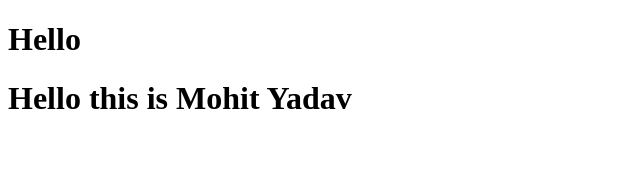
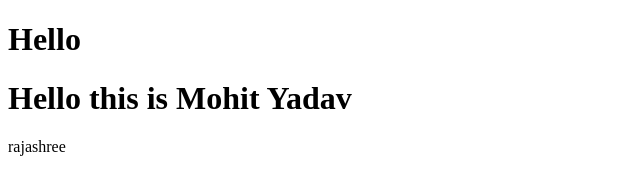
Before and after one commit to mrinalini17/KIIT-demo, a plain HTML site: page index.html in a window 1280 px wide. Shown: the full height of the page, 0-640 px from the left. Drawn offline with Linux system fonts and the light colour scheme.

Commit message:
Third Commit

```diff
--- a/index.html
+++ b/index.html
@@ -8,5 +8,6 @@
 <body>
     <h1>Hello</h1>
     <h1>Hello this is Mohit Yadav</h1>
+    <p>rajashree</p>
 </body>
 </html>
```
